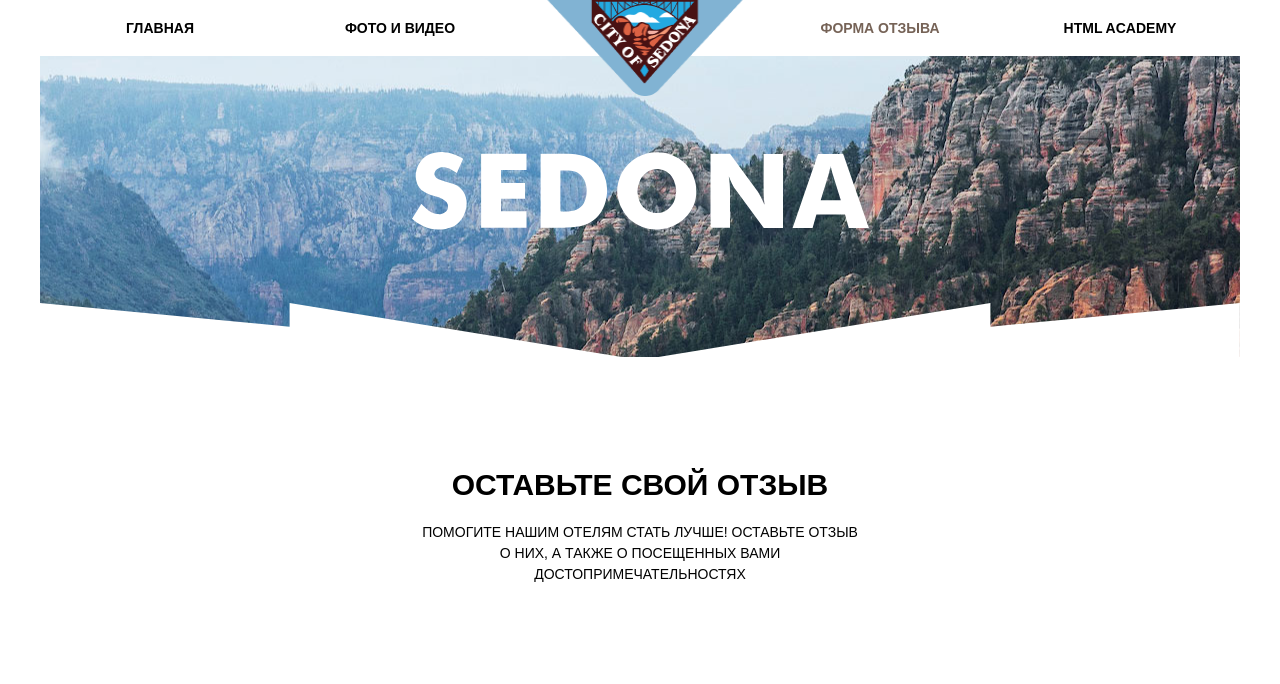
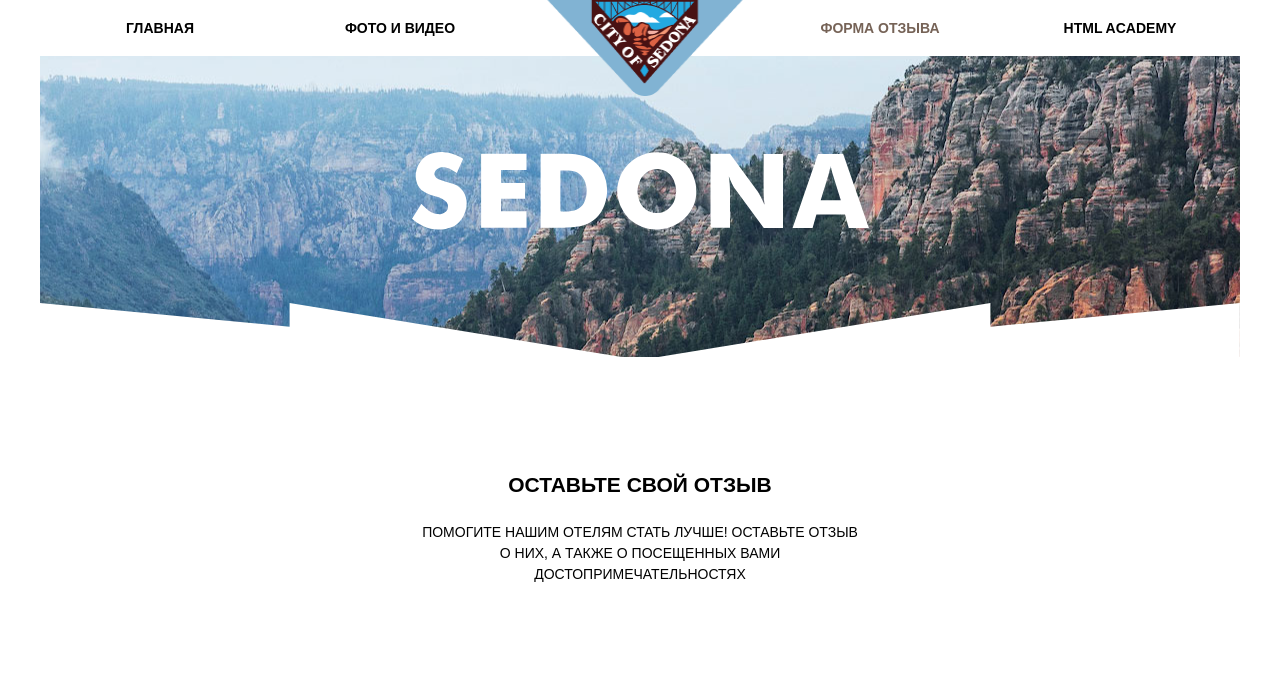
Before and after one commit to htmlacademy-adaptive/2039507-sedona-27, a website: page source/form.html in a window 1280 px wide. Shown: the top 684 px of the page. Drawn offline with nearby package versions, Linux system fonts and the light colour scheme; files that its build step writes are made by us from their sources.

Commit message:
добавляет favicons

```diff
--- a/source/form.html
+++ b/source/form.html
@@ -5,6 +5,8 @@
     <meta http-equiv="X-UA-Compatible" content="IE=edge" />
     <meta name="viewport" content="width=device-width, initial-scale=1.0" />
     <link rel="stylesheet" href="css/style.css" />
+    <link rel="icon" href="img/favicon-image/favicon.png" />
+
     <title>Седона: Форма</title>
   </head>
 
--- a/source/less/blocks/intro.less
+++ b/source/less/blocks/intro.less
@@ -127,7 +127,7 @@
   }
 
   .intro__title {
-    font-size: 30px;
+    font-size: 21px;
     line-height: 26px;
   }
 
```
Also changed, not shown: source/catalog.html (+1 -0 lines), source/index.html (+3 -0 lines), source/favicon.ico (added), source/img/favicons/android-icon-192x192.png (added), source/img/favicons/apple-icon-180x180.png (added), source/img/favicons/favicon.png (added), source/img/favicons/icon.svg (added), source/img/favicons/manifest.json (added).
